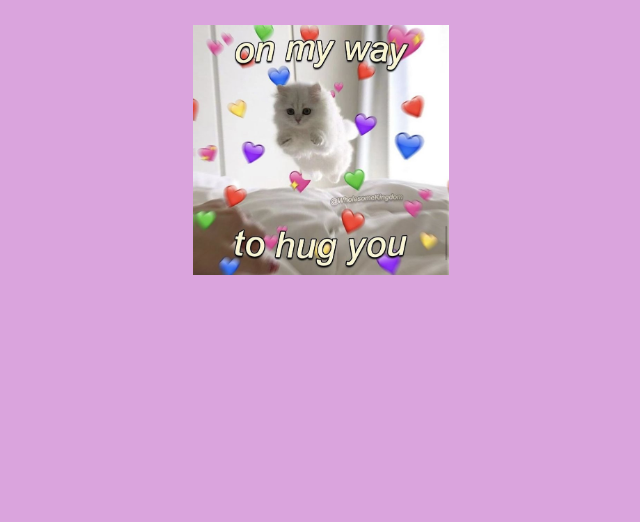
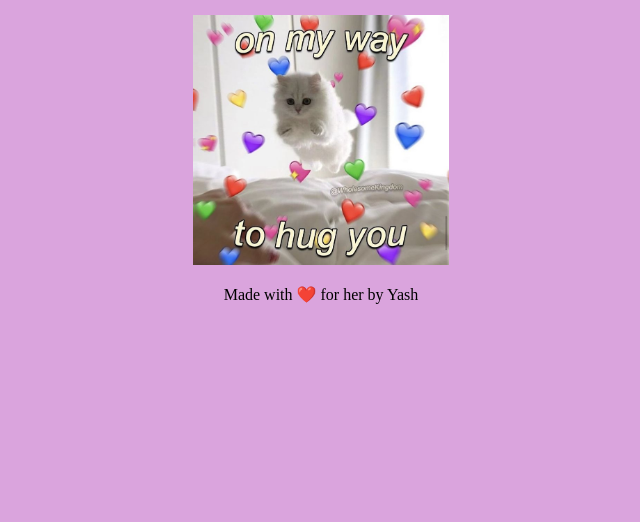
Before and after one commit to Yashkr07/datewithher, a plain HTML site: page wow/wow.html in a window 1280 px wide. Shown: the part 278-800 px from the top of the page, without its empty margins (319-959 px from the left). Drawn offline with Linux system fonts and the light colour scheme.

Commit message:
wow.html

```diff
--- a/wow/wow.html
+++ b/wow/wow.html
@@ -14,6 +14,7 @@
             <p>finallyyy !😭😭😭</p>
         </div>
         <img class="hug" src="../images/hug.jpg" alt="hug">
+     <footer><div id="footer"><p id='footer-text'>Made with ❤️ for her by Yash <p></div></footer>
     </div>
 </body>
 
```
